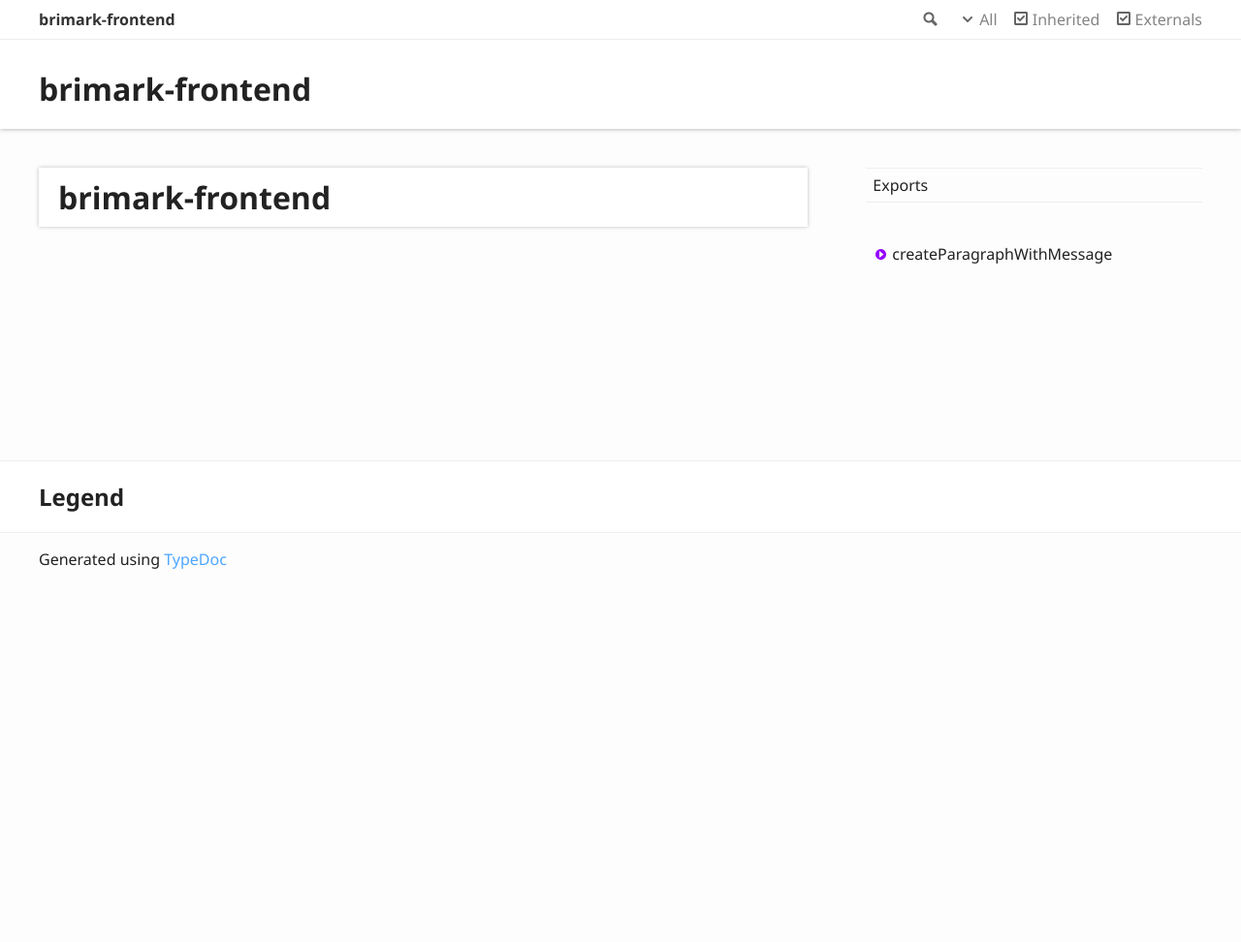
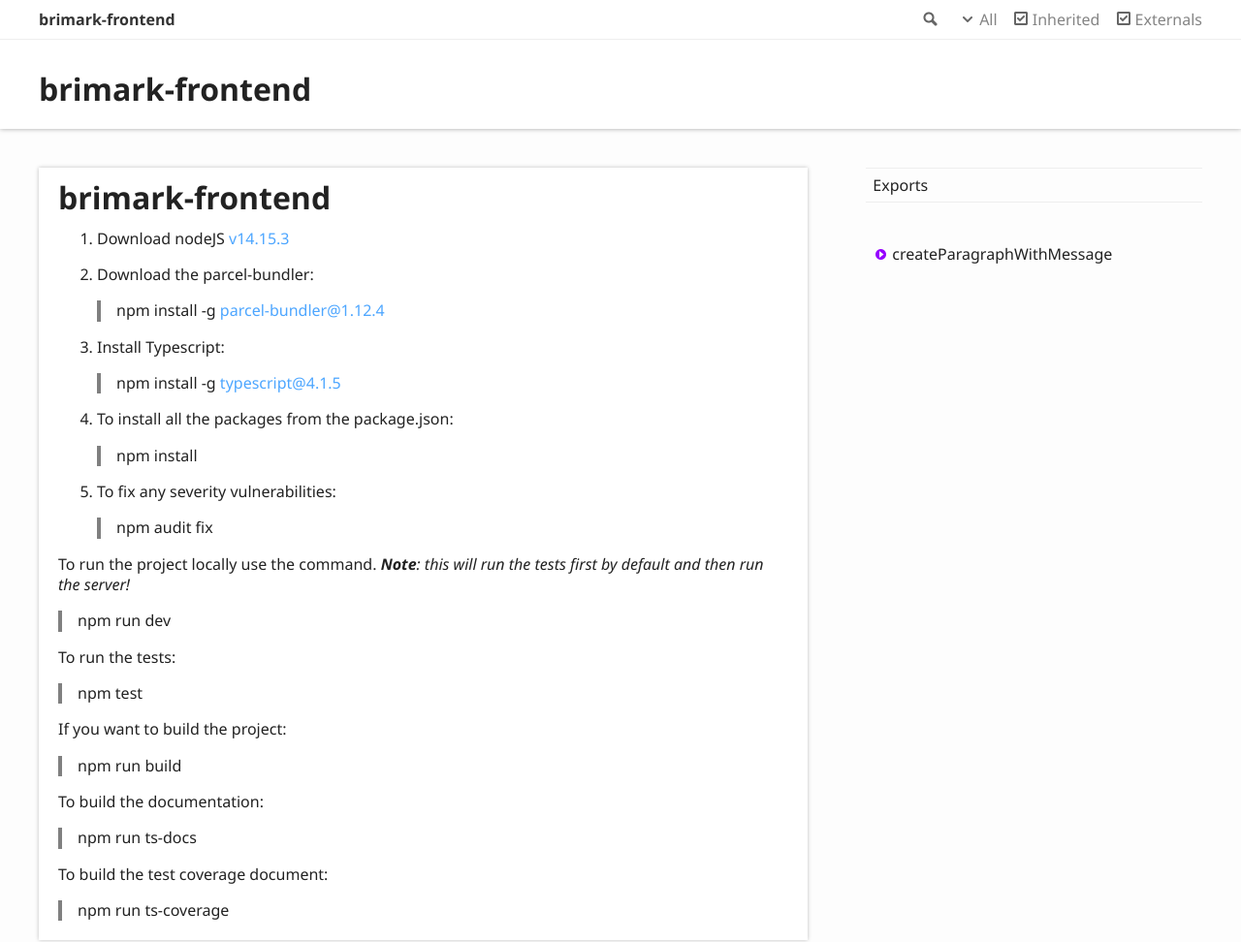
Before and after one commit to ByronFiler/brimark-frontend, a website built with Parcel: page docs/index.html in a window 1280 px wide. Shown: the top 972 px of the page at 97% size. Before the commit the page ends 800 px from the top, so only its background shows below. Built offline with nearby package versions, Linux system fonts and the light colour scheme.

```diff
--- a/docs/index.html
+++ b/docs/index.html
@@ -61,6 +61,50 @@
 				<a href="#brimark-frontend" id="brimark-frontend" style="color: inherit; text-decoration: none;">
 					<h1>brimark-frontend</h1>
 				</a>
+				<ol>
+					<li><p>Download nodeJS <a href="https://nodejs.org/en/blog/release/v14.15.3">v14.15.3</a>   </p>
+					</li>
+					<li><p>Download the parcel-bundler:</p>
+						<blockquote>
+							<p>npm install -g <a href="mailto:parcel-bundler@1.12.4">parcel-bundler@1.12.4</a>   </p>
+						</blockquote>
+					</li>
+					<li><p>Install Typescript:</p>
+						<blockquote>
+							<p>npm install -g <a href="mailto:typescript@4.1.5">typescript@4.1.5</a> </p>
+						</blockquote>
+					</li>
+					<li><p>To install all the packages from the package.json:</p>
+						<blockquote>
+							<p>npm install</p>
+						</blockquote>
+					</li>
+					<li><p>To fix any severity vulnerabilities:</p>
+						<blockquote>
+							<p>npm audit fix</p>
+						</blockquote>
+					</li>
+				</ol>
+				<p>To run the project locally use the command. <em><strong>Note</strong>:  this will run the tests first by default and then run the server!</em></p>
+				<blockquote>
+					<p>npm run dev</p>
+				</blockquote>
+				<p>To run the tests:</p>
+				<blockquote>
+					<p>npm test</p>
+				</blockquote>
+				<p>If you want to build the project:</p>
+				<blockquote>
+					<p>npm run build</p>
+				</blockquote>
+				<p>To build the documentation:</p>
+				<blockquote>
+					<p>npm run ts-docs</p>
+				</blockquote>
+				<p>To build the test coverage document:</p>
+				<blockquote>
+					<p>npm run ts-coverage</p>
+				</blockquote>
 			</div>
 		</div>
 		<div class="col-4 col-menu menu-sticky-wrap menu-highlight">
```
Also changed, not shown: docs/modules.html (+1 -1 lines).
